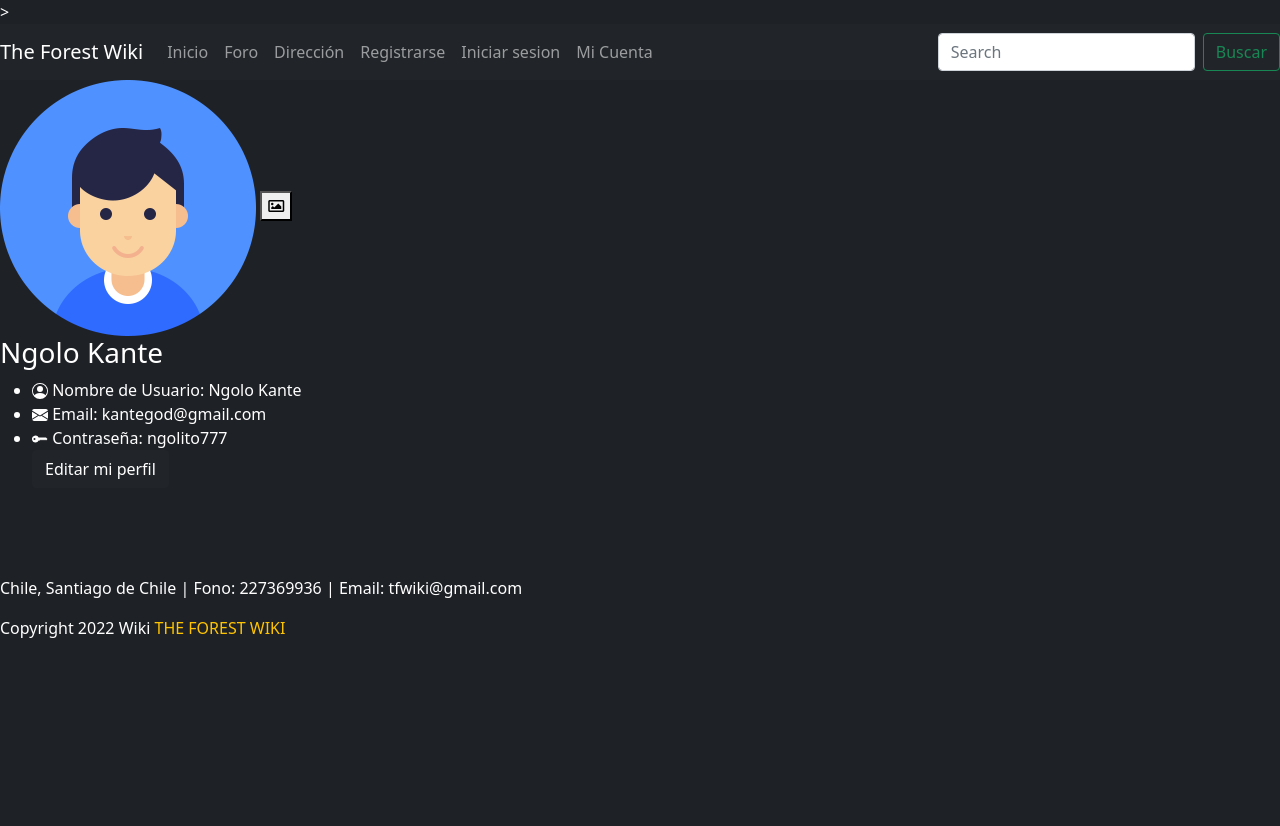
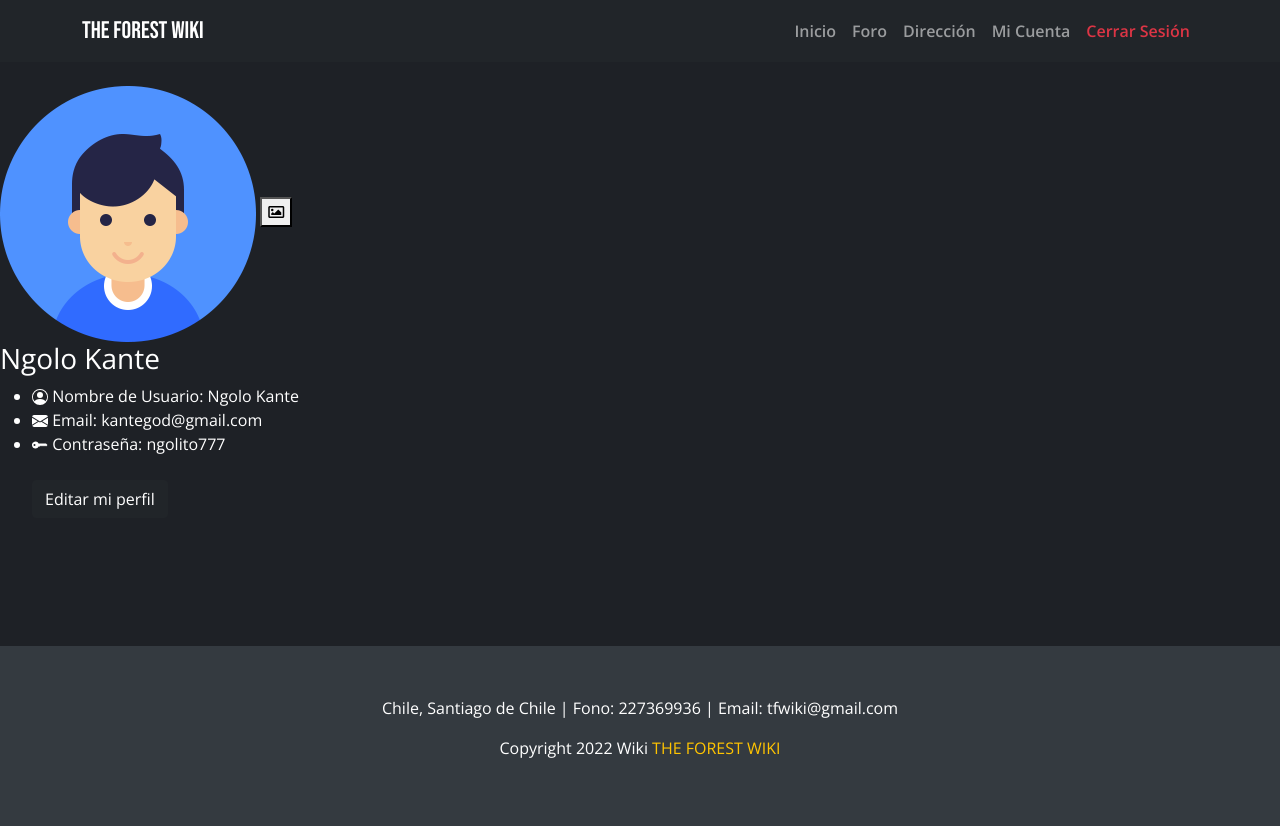
Before and after one commit to cdmp1/TheForestWiki, a Django app: page /micuenta/ in a window 1280 px wide. Before the commit the page ends 638 px from the top, so only its background shows below. Run offline with Django 5.2, Linux system fonts and the light colour scheme; parts of the project's set-up code (start-up, migrations or seed data) failed here and were passed over; some libraries are stand-ins or nearby versions.

Commit message:
Mi Cuenta lista

```diff
--- a/static/css/micuenta.css
+++ b/static/css/micuenta.css
@@ -57,13 +57,15 @@ body {
     flex-wrap: wrap;
     flex-direction: column;
     align-items: center;
+    justify-content: center;
+    width: 100%;
 }
 
 .seccion-perfil-usuario .perfil-usuario-header {
     width: 100%;
     display: flex;
     justify-content: center;
-    background-image: url(../../static/img/img_wiki/Fondo3.jpg);
+    background-image: url("{% static 'img/img_wiki/Fondo3.jpg' %}");
     margin-bottom: 1.25rem;
 }
 
@@ -72,7 +74,6 @@ body {
     position: relative;
     width: 90%;
     height: 17rem;
-
     border-radius: 0 0 20px 20px;
 }
 
--- a/wikiapp/templates/Micuentatf.html
+++ b/wikiapp/templates/Micuentatf.html
@@ -9,46 +9,75 @@
   <title>Mi cuenta-The forest Wiki</title>
   <link href="https://cdn.jsdelivr.net/npm/bootstrap@5.1.3/dist/css/bootstrap.min.css" rel="stylesheet"
     integrity="sha384-1BmE4kWBq78iYhFldvKuhfTAU6auU8tT94WrHftjDbrCEXSU1oBoqyl2QvZ6jIW3" crossorigin="anonymous">
-  <link type="text/css" rel="stylesheet" href="micuenta.css">>
+  <link type="text/css" rel="stylesheet" href="micuenta.css">
   <link href="https://fonts.googleapis.com/css2?family=Bebas+Neue&family=Open+Sans:wght@400;600&display=swap"
     rel="stylesheet">
-  <link rel="stylesheet" href="https://pro.fontawesome.com/releases/v5.10.0/css/all.css" integrity="sha384-AYmEC3Yw5cVb3ZcuHtOA93w35dYTsvhLPVnYs9eStHfGJvOvKxVfELGroGkvsg+p" crossorigin="anonymous" />
+  <link rel="stylesheet" href="https://pro.fontawesome.com/releases/v5.10.0/css/all.css"
+    integrity="sha384-AYmEC3Yw5cVb3ZcuHtOA93w35dYTsvhLPVnYs9eStHfGJvOvKxVfELGroGkvsg+p" crossorigin="anonymous" />
 </head>
 
-<body id="fondo1" style="background-color: #1E2126; color: white;">
+<style>
+  body {
+    font-family: 'Open Sans', sans-serif;
+    background-color: #1E2126;
+    color: white;
+  }
 
-  <nav class="navbar navbar-expand-lg navbar-dark bg-dark mt-20px">
-    <a class="navbar-brand" href="/Menu_principal_wiki" id="fuente">The Forest Wiki</a>
-    <button class="navbar-toggler" type="button" data-bs-toggle="collapse" data-bs-target="#navbarSupportedContent"
-      aria-controls="navbarSupportedContent" aria-expanded="false" aria-label="Toggle navigation">
+  .navbar-brand {
+    font-family: 'Bebas Neue', cursive;
+    font-size: 24px;
+  }
+
+  .dashboard-title {
+    font-family: 'Bebas Neue', cursive;
+    font-size: 2.5rem;
+    margin-bottom: 30px;
+  }
+
+  footer {
+    background: #343a40;
+    color: white;
+    padding: 50px;
+    text-align: center;
+    margin-top: 40px;
+  }
+
+  .navbar-brand {
+    font-family: 'Bebas Neue', cursive;
+    font-size: 24px;
+  }
+
+  .nav-link {
+    font-weight: 600;
+  }
+</style>
+
+<nav class="navbar navbar-expand-lg navbar-dark bg-dark mb-4">
+  <div class="container">
+    <a class="navbar-brand" href="{% url 'inicio' %}">The Forest Wiki</a>
+    <button class="navbar-toggler" type="button" data-bs-toggle="collapse" data-bs-target="#navbarNav">
       <span class="navbar-toggler-icon"></span>
     </button>
-    <div class="collapse navbar-collapse" id="navbarSupportedContent">
-      <ul class="navbar-nav me-auto mb-2 mb-lg-0">
+    <div class="collapse navbar-collapse justify-content-end" id="navbarNav">
+      <ul class="navbar-nav">
         <li class="nav-item">
-          <a class="nav-link" href="/Menu_principal_wiki">Inicio</a>
+          <a class="nav-link" href="{% url 'inicio' %}">Inicio</a>
         </li>
         <li class="nav-item">
-          <a class="nav-link" href="/forowiki">Foro</a>
+          <a class="nav-link" href="{% url 'forowiki' %}">Foro</a>
         </li>
         <li class="nav-item">
           <a class="nav-link"
-            href="https://www.google.com/maps/place/R%C3%ADo+Imperial+460,+Valle+Grande,+Lampa,+Regi%C3%B3n+Metropolitana/@-33.3295809,-70.751195,17z/data=!3m1!4b1!4m5!3m4!1s0x9662bf62531dc747:0xc0b4aee73c3b9373!8m2!3d-33.3295854!4d-70.7490063?hl=es-CL">Dirección</a>
+            href="https://www.google.com/maps/place/R%C3%ADo+Imperial+460,+Valle+Grande,+Lampa,+Regi%C3%B3n+Metropolitana">Dirección</a>
         </li>
         <li class="nav-item">
-          <a class="nav-link" href="/registrase">Registrarse</a>
+          <a class="nav-link" href="{% url 'micuenta' %}">Mi Cuenta</a>
         </li>
         <li class="nav-item">
-          <a class="nav-link" href="/inicio_sesion">Iniciar sesion</a>
-        </li>
-        <li class="nav-item">
-          <a class="nav-link" href="/micuenta">Mi Cuenta</a>
+          <a class="nav-link text-danger" href="{% url 'logout' %}">Cerrar Sesión</a>
         </li>
       </ul>
-      <form class="d-flex" id="separarsearch">
-        <input class="form-control me-2" type="search" placeholder="Search" aria-label="Search">
-        <button class="btn btn-outline-success" type="submit">Buscar</button>
-      </form>
+    </div>
   </div>
 </nav>
 
@@ -56,7 +85,8 @@
   <div class="perfil-usuario-header">
     <div class="perfil-usuario-portada">
       <div class="perfil-usuario-avatar">
-          <img src="../../static/img/img_wiki/user.png" alt="img-avatar">
+        {% load static %}
+        <img src="{% static 'img/img_wiki/user.png' %}" alt="img-avatar">
         <button type="button" class="boton-avatar">
           <i class="far fa-image"></i>
         </button>
@@ -70,14 +100,14 @@
     <div class="perfil-usuario-footer">
 
       <ul class="lista-datos">
-          <li> <svg xmlns="http://www.w3.org/2000/svg" width="16" height="16" fill="currentColor" class="bi bi-person-circle"
-              viewBox="0 0 16 16">
+        <li> <svg xmlns="http://www.w3.org/2000/svg" width="16" height="16" fill="currentColor"
+            class="bi bi-person-circle" viewBox="0 0 16 16">
             <path d="M11 6a3 3 0 1 1-6 0 3 3 0 0 1 6 0z" />
             <path fill-rule="evenodd"
               d="M0 8a8 8 0 1 1 16 0A8 8 0 0 1 0 8zm8-7a7 7 0 0 0-5.468 11.37C3.242 11.226 4.805 10 8 10s4.757 1.225 5.468 2.37A7 7 0 0 0 8 1z" />
           </svg> <i class="bi bi-person-circle"></i> Nombre de Usuario: Ngolo Kante</li>
-          <li> <svg xmlns="http://www.w3.org/2000/svg" width="16" height="16" fill="currentColor" class="bi bi-envelope-fill"
-              viewBox="0 0 16 16">
+        <li> <svg xmlns="http://www.w3.org/2000/svg" width="16" height="16" fill="currentColor"
+            class="bi bi-envelope-fill" viewBox="0 0 16 16">
             <path
               d="M.05 3.555A2 2 0 0 1 2 2h12a2 2 0 0 1 1.95 1.555L8 8.414.05 3.555ZM0 4.697v7.104l5.803-3.558L0 4.697ZM6.761 8.83l-6.57 4.027A2 2 0 0 0 2 14h12a2 2 0 0 0 1.808-1.144l-6.57-4.027L8 9.586l-1.239-.757Zm3.436-.586L16 11.801V4.697l-5.803 3.546Z" />
           </svg> <i class="bi bi-envelope-fill"></i> Email: kantegod@gmail.com </li>
@@ -88,9 +118,9 @@
           </svg> <i class="bi bi-key-fill"></i> Contraseña: ngolito777</li>
         <div class="w-33">
           <div class="center">
-              <button class="btn btn-dark" a href="{% url 'editar_perfil' %}">
+            <a class="btn btn-dark mt-4" href="{% url 'editar_perfil' %}">
               Editar mi perfil
-              </a></button>
+            </a>
           </div>
         </div>
       </ul>
@@ -109,7 +139,8 @@
   <p>Copyright 2022 Wiki <span style="color: #ffc400;">THE FOREST WIKI</span></p>
 </footer>
 
-  <script src="https://cdn.jsdelivr.net/npm/bootstrap@5.0.2/dist/js/bootstrap.bundle.min.js" integrity="sha384-MrcW6ZMFYlzcLA8Nl+NtUVF0sA7MsXsP1UyJoMp4YLEuNSfAP+JcXn/tWtIaxVXM" crossorigin="anonymous"></script>
+<script src="https://cdn.jsdelivr.net/npm/bootstrap@5.0.2/dist/js/bootstrap.bundle.min.js"
+  integrity="sha384-MrcW6ZMFYlzcLA8Nl+NtUVF0sA7MsXsP1UyJoMp4YLEuNSfAP+JcXn/tWtIaxVXM" crossorigin="anonymous"></script>
 </body>
 
 </html>
```
Lines whose indentation alone changed are shown as unchanged.
